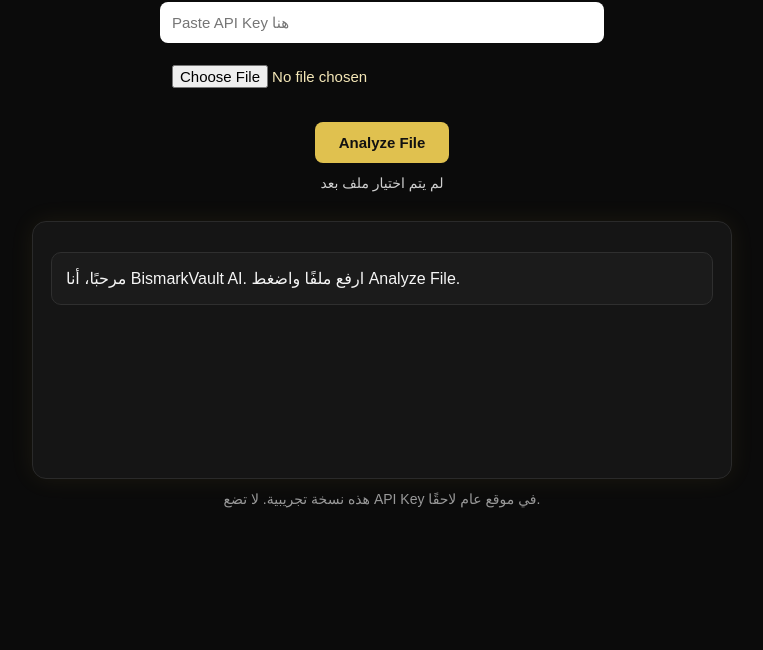
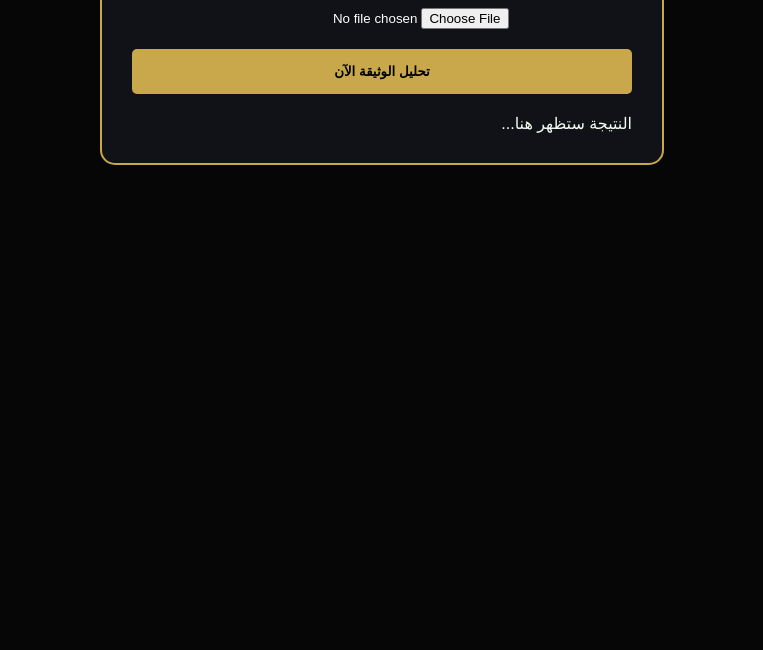
Before and after one commit to malekalsirreih-ux/bismarkvault, a plain HTML site: page index.html in a window 1280 px wide. Shown: the part 150-800 px from the top of the page, without its empty margins (258-1021 px from the left). Drawn offline with Linux system fonts and the light colour scheme.

Commit message:
Refactor index.html for improved UI and functionality
Updated HTML structure and styles for BismarkVault AI interface, including new file upload functionality and improved layout.

```diff
--- a/index.html
+++ b/index.html
@@ -1,222 +1,49 @@
 <!DOCTYPE html>
-<html lang="ar">
+<html lang="ar" dir="rtl">
 <head>
     <meta charset="UTF-8">
-<meta name="viewport" content="width=device-width, initial-scale=1.0">
     <title>BismarkVault AI</title>
     <style>
-  body{
-    margin:0;
-    background:#0b0b0b;
-    color:#f4e7b7;
-    font-family:Arial,sans-serif;
-    text-align:center;
-    padding:50px 20px;
-  }
-
-  .container{
-    max-width:700px;
-    margin:0 auto;
-  }
-
-  h1{
-    color:#e0c14f;
-    margin-bottom:25px;
-    font-size:42px;
-  }
-
-  input[type="password"],
-  input[type="file"]{
-    width:100%;
-    max-width:420px;
-    padding:12px;
-    margin:10px auto;
-    display:block;
-    border:none;
-    border-radius:8px;
-    font-size:15px;
-  }
-
-  button{
-    padding:12px 24px;
-    background:#e0c14f;
-    color:#111;
-    border:none;
-    border-radius:8px;
-    font-weight:bold;
-    cursor:pointer;
-    margin-top:12px;
-    font-size:15px;
-  }
-
-  button:hover{
-    opacity:.92;
-  }
-
-  .chat-box{
-    margin-top:30px;
-    background:#151515;
-    border:1px solid #2a2a2a;
-    border-radius:14px;
-    padding:18px;
-    min-height:220px;
-    text-align:left;
-    box-shadow:0 0 25px rgba(224,193,79,.08);
-  }
-
-  .msg{
-    margin:12px 0;
-    padding:12px 14px;
-    border-radius:10px;
-    line-height:1.7;
-    white-space:pre-wrap;
-  }
-
-  .user{
-    background:#2a2412;
-    color:#fff2b0;
-  }
-
-  .ai{
-    background:#1b1b1b;
-    color:#f5f5f5;
-    border:1px solid #2f2f2f;
-  }
-
-  .muted{
-    color:#999;
-    font-size:14px;
-    margin-top:12px;
-  }
-
-  .file-info{
-    margin-top:12px;
-    color:#cfcfcf;
-    font-size:14px;
-  }
-
-  .typing{
-    display:inline-block;
-    color:#bbb;
-  }
+        body { background: #060607; color: white; font-family: sans-serif; text-align: center; padding: 50px; }
+        .box { border: 2px solid #c8a84b; padding: 30px; border-radius: 15px; max-width: 500px; margin: auto; background: #111217; }
+        button { background: #c8a84b; border: none; padding: 15px; width: 100%; cursor: pointer; font-weight: bold; border-radius: 5px; }
+        #result { margin-top: 20px; text-align: right; white-space: pre-wrap; color: #f5fef3; }
     </style>
 </head>
 <body>
-
-<div class="container">
-  <h1>🔐 BismarkVault AI</h1>
-
-  <input id="apiKey" type="password" placeholder="Paste API Key هنا">
-  <input id="fileInput" type="file">
-
-  <button onclick="analyzeFile()">Analyze File</button>
-
-  <div class="file-info" id="fileInfo">لم يتم اختيار ملف بعد</div>
-
-  <div class="chat-box" id="chatBox">
-    <div class="msg ai">مرحبًا، أنا BismarkVault AI. ارفع ملفًا واضغط Analyze File.</div>
-  </div>
-
-  <div class="muted">هذه نسخة تجريبية. لا تضع API Key في موقع عام لاحقًا.</div>
+    <div class="box">
+        <h2 style="color:#c8a84b">🔐 BismarkVault AI</h2>
+        <input type="file" id="uploadFile" style="margin-bottom: 20px;">
+        <button onclick="start()">تحليل الوثيقة الآن</button>
+        <div id="result">النتيجة ستظهر هنا...</div>
     </div>
 
     <script>
-let selectedFile = null;
+        async function start() {
+            const file = document.getElementById('uploadFile').files[0];
+            if (!file) return alert("اختر ملفاً أولاً");
 
-document.getElementById("fileInput").addEventListener("change", function(e){
-  selectedFile = e.target.files[0] || null;
+            document.getElementById('result').innerText = "جاري التحليل... يرجى الانتظار";
 
-  const fileInfo = document.getElementById("fileInfo");
-  if(selectedFile){
-    fileInfo.textContent = `الملف المختار: ${selectedFile.name} | الحجم: ${(selectedFile.size/1024).toFixed(1)} KB | النوع: ${selectedFile.type || "Unknown"}`;
-  } else {
-    fileInfo.textContent = "لم يتم اختيار ملف بعد";
-  }
-});
-
-function addMessage(text, type){
-  const chatBox = document.getElementById("chatBox");
-  const msg = document.createElement("div");
-  msg.className = "msg " + type;
-  msg.textContent = text;
-  chatBox.appendChild(msg);
-  chatBox.scrollTop = chatBox.scrollHeight;
-  return msg;
-}
-
-async function streamText(element, text, speed = 12){
-  element.textContent = "";
-  for(let i = 0; i < text.length; i++){
-    element.textContent += text[i];
-    await new Promise(r => setTimeout(r, speed));
-  }
-}
-
-async function analyzeFile(){
-  const key = document.getElementById("apiKey").value.trim();
-
-  if(!key){
-    addMessage("❌ أدخل API Key أولاً", "ai");
-    return;
-  }
-
-  if(!selectedFile){
-    addMessage("❌ اختر ملفًا أولاً", "ai");
-    return;
-  }
-
-  const userPrompt = `حلل هذا الملف باحترافية:
-الاسم: ${selectedFile.name}
-النوع: ${selectedFile.type || "Unknown"}
-الحجم: ${(selectedFile.size/1024).toFixed(1)} KB
-
-أعطني:
-1. نوع الملف المتوقع
-2. ما الذي قد يحتويه
-3. أين يجب أرشفته
-4. هل توجد مخاطر أو ملاحظات
-5. ما هو الإجراء التالي المناسب`;
-
-  addMessage(`👤 ${userPrompt}`, "user");
-
-  const typingMsg = addMessage("BismarkVault AI يكتب...", "ai");
-
+            const reader = new FileReader();
+            reader.onload = async (e) => {
                 try {
-    const res = await fetch("https://api.anthropic.com/v1/messages", {
-      method: "POST",
-      headers: {
-        "Content-Type": "application/json",
-        "x-api-key": key,
-        "anthropic-version": "2023-06-01"
-      },
+                    const response = await fetch('/api/analyze', {
+                        method: 'POST',
+                        headers: { 'Content-Type': 'application/json' },
                         body: JSON.stringify({
-        model: "claude-3-haiku-20240307",
-        max_tokens: 500,
-        messages: [
-          {
-            role: "user",
-            content: userPrompt
-          }
-        ]
+                            fileName: file.name,
+                            fileContent: e.target.result.substring(0, 4000)
                         })
                     });
-
-    const data = await res.json();
-
-    let reply = "⚠️ لا يوجد رد";
-    if(data.error){
-      reply = "❌ Error: " + data.error.message;
-    } else if(data.content && data.content[0] && data.content[0].text){
-      reply = data.content[0].text;
+                    const data = await response.json();
+                    document.getElementById('result').innerText = data.analysis || "حدث خطأ في الرد";
+                } catch (err) {
+                    document.getElementById('result').innerText = "مشكلة في الاتصال بالخادم. تأكد من حذف الملف الزائد من مجلد api.";
                 }
-
-    await streamText(typingMsg, "🤖 " + reply, 10);
-
-  } catch (e) {
-    typingMsg.textContent = "❌ مشكلة في الاتصال";
-  }
+            };
+            reader.readAsText(file);
         }
     </script>
-
 </body>
 </html>
```
Lines whose indentation alone changed are shown as unchanged.
